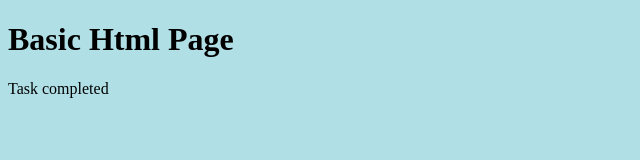
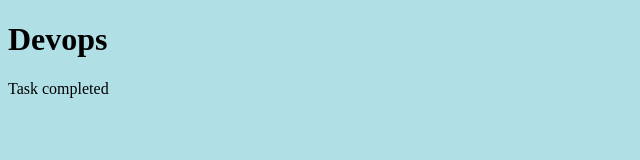
Before and after one commit to abhijeetdebe/Task, a plain HTML site: page index.html in a window 1280 px wide. Shown: the whole page, without its empty margins (0-640 px from the left). Drawn offline with Linux system fonts and the light colour scheme.

Commit message:
Developers new html page

```diff
--- a/index.html
+++ b/index.html
@@ -2,7 +2,7 @@
 <html>
 <body style="background-color:powderblue;">
 
-<h1>Basic Html Page</h1>
+<h1>Devops</h1>
 <p>Task completed</p>
 
 </body>
```
